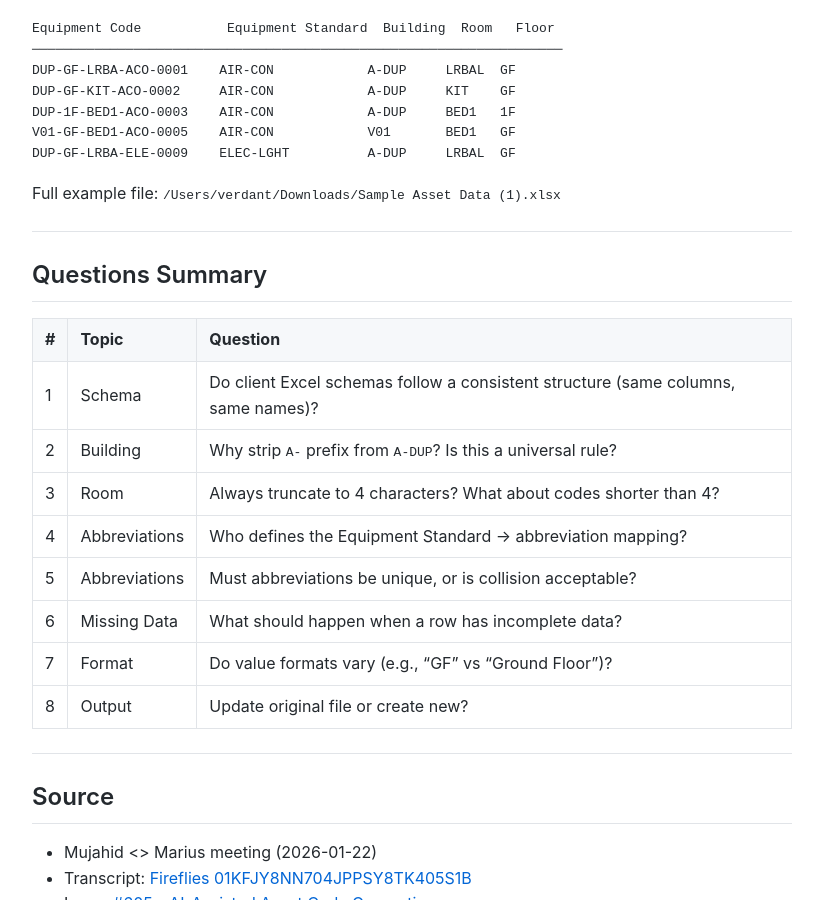
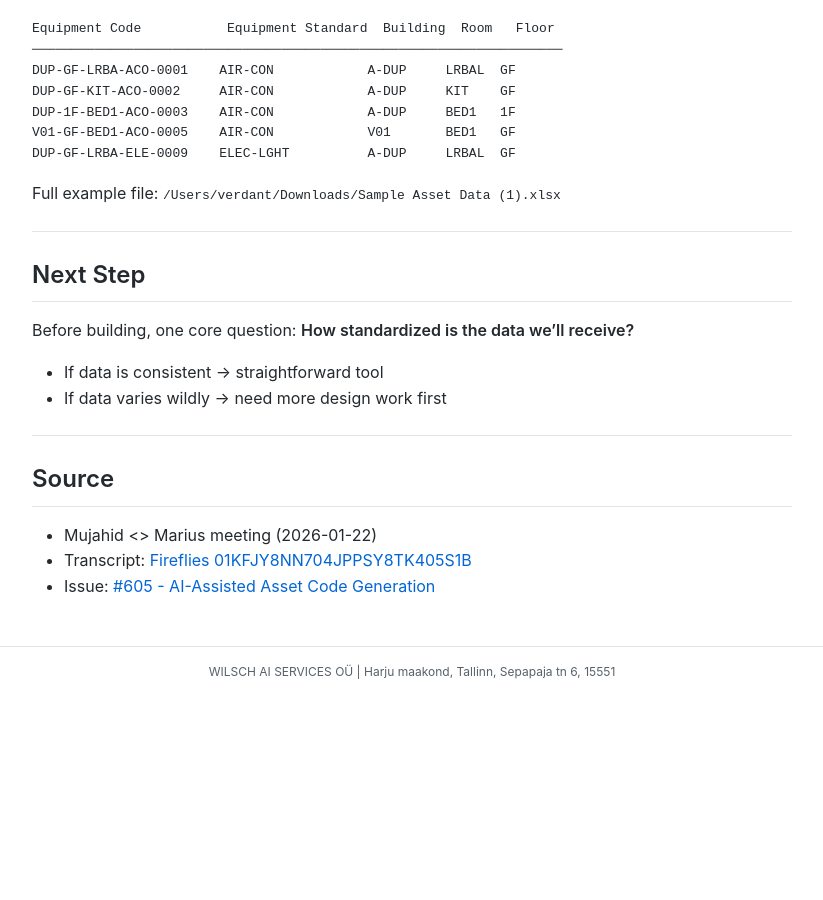
Before and after one commit to MariusWilsch/public-wilsch-ai-pages, a Jekyll site: the page built from project/archibus-fm-assistant/asset-code-generator-design.md, in a window 1280 px wide and 900 px high, scrolled down 5059 px. Shown: the whole window, without its empty margins (228-1051 px from the left). Built offline with Jekyll 4.4.1, drawn with Linux system fonts in a browser that asks for light colours; our own code applies the rules of GitHub Pages for plain Markdown files; after the commit the page ends 5755 px from its top, so only the background shows below that.

Commit message:
Sync from hippocampus 2026-01-25

```diff
--- a/project/archibus-fm-assistant/asset-code-generator-design.md
+++ b/project/archibus-fm-assistant/asset-code-generator-design.md
@@ -195,18 +195,12 @@ Full example file: `/Users/verdant/Downloads/Sample Asset Data (1).xlsx`
 
 ---
 
-## Questions Summary
+## Next Step
 
-| # | Topic | Question |
-|---|-------|----------|
-| 1 | Schema | Do client Excel schemas follow a consistent structure (same columns, same names)? |
-| 2 | Building | Why strip `A-` prefix from `A-DUP`? Is this a universal rule? |
-| 3 | Room | Always truncate to 4 characters? What about codes shorter than 4? |
-| 4 | Abbreviations | Who defines the Equipment Standard → abbreviation mapping? |
-| 5 | Abbreviations | Must abbreviations be unique, or is collision acceptable? |
-| 6 | Missing Data | What should happen when a row has incomplete data? |
-| 7 | Format | Do value formats vary (e.g., "GF" vs "Ground Floor")? |
-| 8 | Output | Update original file or create new? |
+Before building, one core question: **How standardized is the data we'll receive?**
+
+- If data is consistent → straightforward tool
+- If data varies wildly → need more design work first
 
 ---
 
```
